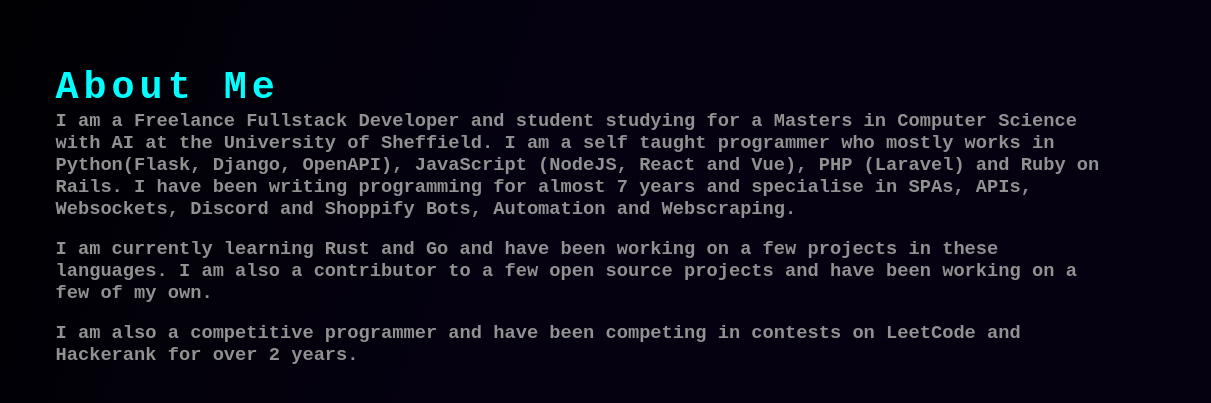
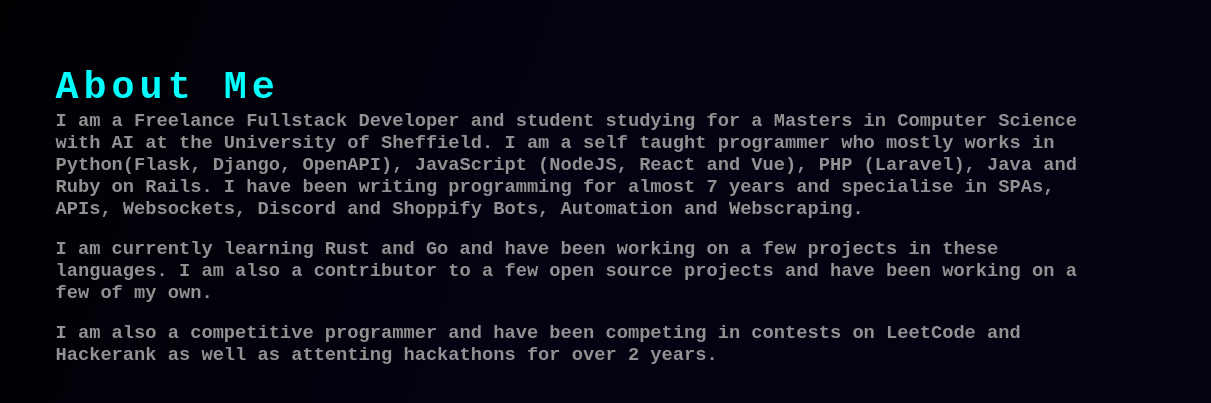
Before and after one commit to impyrobot/portfolio, a plain HTML site: page about.html in a window 1280 px wide. Shown: the part 163-566 px from the top of the page, 69-1280 px from the left. Drawn offline with Linux system fonts and the light colour scheme; a script that the page names is missing.

```diff
--- a/about.html
+++ b/about.html
@@ -44,7 +44,7 @@
 
           <h2>About Me</h2>
           <h3>
-            I am a Freelance Fullstack Developer and student studying for a Masters in Computer Science with AI at the University of Sheffield. I am a self taught programmer who mostly works in Python(Flask, Django, OpenAPI), JavaScript (NodeJS, React and Vue), PHP (Laravel) and Ruby on Rails. I have been writing programming for almost 7 years and specialise in SPAs, APIs, Websockets, Discord and Shoppify Bots, Automation and Webscraping.
+            I am a Freelance Fullstack Developer and student studying for a Masters in Computer Science with AI at the University of Sheffield. I am a self taught programmer who mostly works in Python(Flask, Django, OpenAPI), JavaScript (NodeJS, React and Vue), PHP (Laravel), Java and Ruby on Rails. I have been writing programming for almost 7 years and specialise in SPAs, APIs, Websockets, Discord and Shoppify Bots, Automation and Webscraping.
           </h3>
           <br>
           <h3>
@@ -52,7 +52,7 @@
           </h3>
           <br>
           <h3>
-            I am also a competitive programmer and have been competing in contests on LeetCode and Hackerank for over 2 years.
+            I am also a competitive programmer and have been competing in contests on LeetCode and Hackerank as well as attenting hackathons for over 2 years.
         </div>
         <a href="projects.html" class="button">Next</a>
       </div>
```
Also changed, not shown: index.html (+1 -1 lines).
